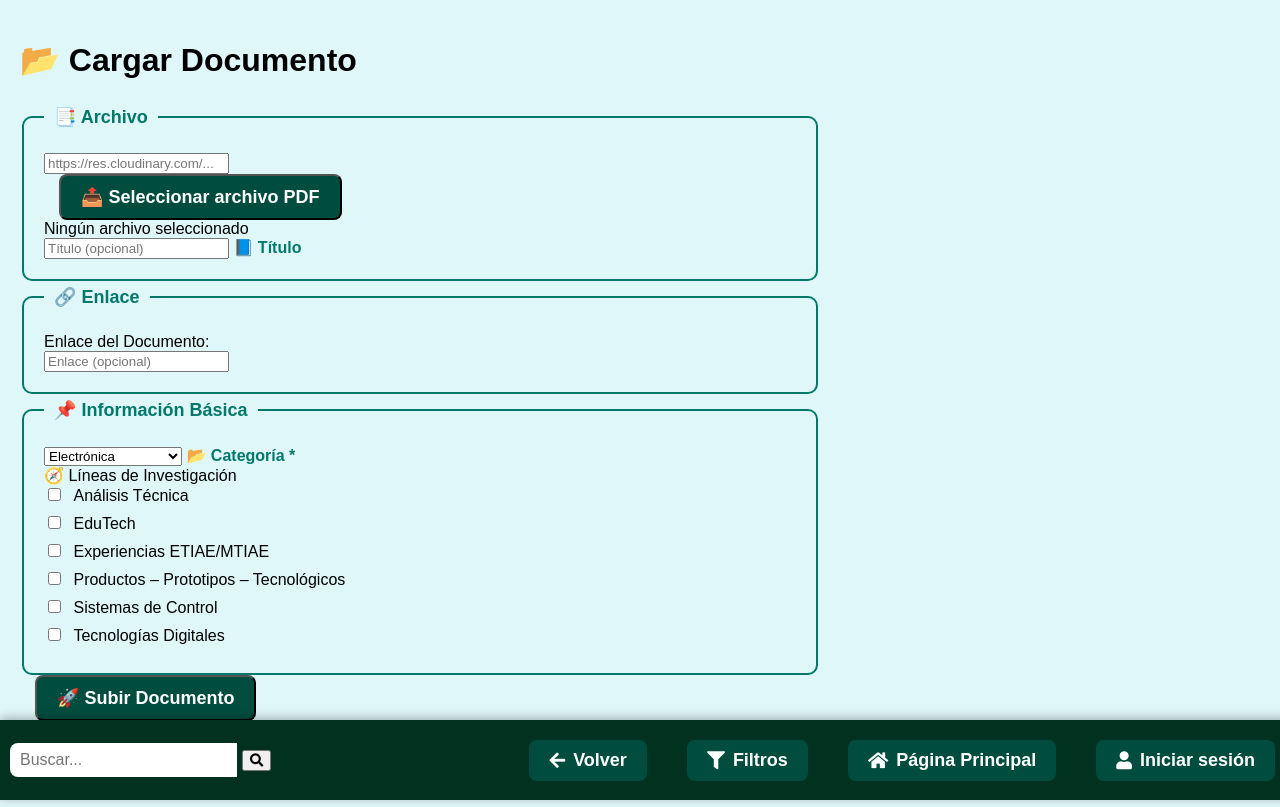
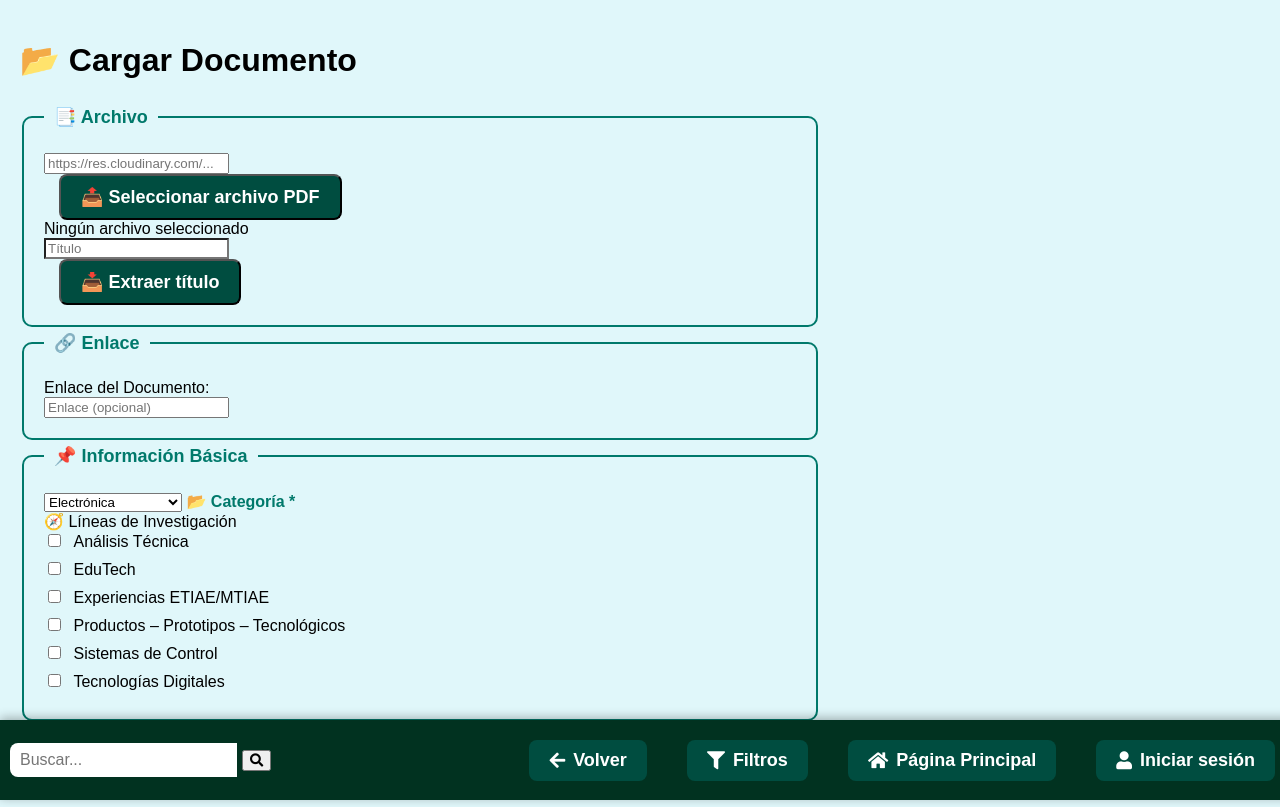
Before and after one commit to DiegoSuarez01/repositorio, a Django app: page /crear/ in a window 1280 px wide. Shown: the top 807 px of the page. Run offline with Django 5.2, Linux system fonts and the light colour scheme; data comes from the database, SQL or seed files in the repository.

Commit message:
cambios enlacearchivo

```diff
--- a/config/urls.py
+++ b/config/urls.py
@@ -5,7 +5,7 @@ from django.conf.urls.static import static
 from django.views.generic import TemplateView
 from repositorio.views import (
     DocumentoCreateView, DocumentoEView, DocumentoDView, DocumentoTView,
-    DocumentoDetailView, DocumentoEliminarView, login_view,
+    DocumentoDetailView, DocumentoEliminarView, login_view, extraer_titulo_ajax,
     busqueda_ajax, principal, DocumentoUpdateView, resultados_busqueda_view
 )
 from repositorio import views
@@ -30,6 +30,8 @@ urlpatterns = [
     path('busqueda-ajax/', views.busqueda_ajax, name='busqueda_ajax'),
     path('resultados/', resultados_busqueda_view, name='resultados_busqueda'),
     path('documento/<int:pk>/editar/', DocumentoUpdateView.as_view(), name='documento_editar'),
+
+    path('ajax/extraer-titulo/', extraer_titulo_ajax, name='ajax_extraer_titulo'),
 ] + static(settings.MEDIA_URL, document_root=settings.MEDIA_ROOT)
 """
 urlpatterns = [
--- a/repositorio/templates/documento_form.html
+++ b/repositorio/templates/documento_form.html
@@ -25,9 +25,9 @@
                         </button>
                         <!-- ✅ Nombre del archivo -->
                         <div id="archivo-nombre" class="mt-2 text-secondary fst-italic">Ningún archivo seleccionado</div>
-                        <div class="col-md-12 form-floating mb-3">
-                            {{ form.titulo }}
-                            <label for="{{ form.titulo.id_for_label }}">📘 Título</label>
+                        <div class="input-group mt-3">
+                            <input type="text" id="campo-titulo" name="titulo" class="form-control" placeholder="Título">
+                            <button type="button" id="btn-extraer" class="btn btn-outline-secondary">📥 Extraer título</button>
                         </div>
                     </div>
                 </fieldset>
@@ -183,27 +183,23 @@
     document.addEventListener("DOMContentLoaded", actualizarLineas);
 </script>
 <script>
-    // Detectar cuando escribes un enlace en el campo
-    document.addEventListener("DOMContentLoaded", function () {
-        const inputEnlace = document.querySelector('input[name="enlace_archivo"]');
-        const inputTitulo = document.querySelector('input[name="titulo"]');
+    document.getElementById("btn-extraer").addEventListener("click", function () {
+        const enlace = document.querySelector('input[name="enlace_archivo"]').value;
+        if (!enlace) {
+            alert("Pega primero el enlace del PDF.");
+            return;
+        }
 
-        if (inputEnlace && inputTitulo) {
-            inputEnlace.addEventListener("input", function () {
-                const url = inputEnlace.value;
-                try {
-                    const nombreArchivo = decodeURIComponent(url.split("/").pop().split("?")[0]);
-                    const sinExtension = nombreArchivo.replace(/\.pdf$/i, "").replace(/[_\-]/g, " ");
-                    const tituloLimpio = sinExtension.trim();
-
-                    if (tituloLimpio.length > 0) {
-                        inputTitulo.value = tituloLimpio;
-                    }
-                } catch (e) {
-                    console.log("❌ No se pudo extraer el nombre del archivo.");
+        fetch(`/ajax/extraer-titulo/?url=${encodeURIComponent(enlace)}`)
+            .then(res => res.json())
+            .then(data => {
+                if (data.titulo) {
+                    document.getElementById("campo-titulo").value = data.titulo;
+                } else {
+                    alert(data.error || "No se pudo extraer el título.");
                 }
-            });
-        }
+            })
+            .catch(err => alert("Error al extraer el título."));
     });
 </script>
 {% endblock %}
--- a/repositorio/views.py
+++ b/repositorio/views.py
@@ -207,6 +207,33 @@ class DocumentoEliminarView(DeleteView):
 
 import requests
 import tempfile
+def extraer_titulo_ajax(request):
+    enlace = request.GET.get("url", "")
+    if not enlace:
+        return JsonResponse({"error": "No se proporcionó el enlace"}, status=400)
+
+    try:
+        response = requests.get(enlace)
+        if response.status_code != 200:
+            return JsonResponse({"error": "No se pudo descargar el PDF"})
+
+        with tempfile.NamedTemporaryFile(delete=False, suffix=".pdf") as tmp_file:
+            tmp_file.write(response.content)
+            tmp_file.flush()
+
+            doc = fitz.open(tmp_file.name)
+            texto = ""
+            for pagina in doc.pages(0, min(3, len(doc))):
+                texto += pagina.get_text()
+            doc.close()
+
+        lineas = [line.strip() for line in texto.splitlines() if line.strip()]
+        titulo = lineas[0] if lineas else "No disponible"
+        return JsonResponse({"titulo": titulo})
+
+    except Exception as e:
+        return JsonResponse({"error": str(e)}, status=500)
+
 class DocumentoCreateView(CreateView):
     login_url = 'login'
     model = Documento
```
